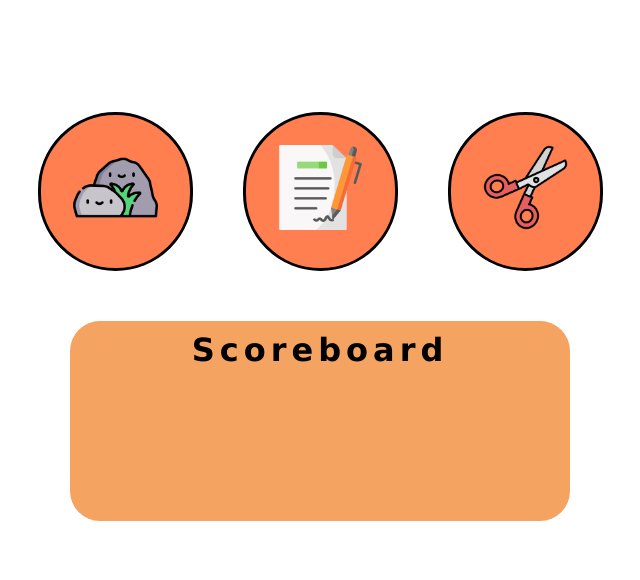
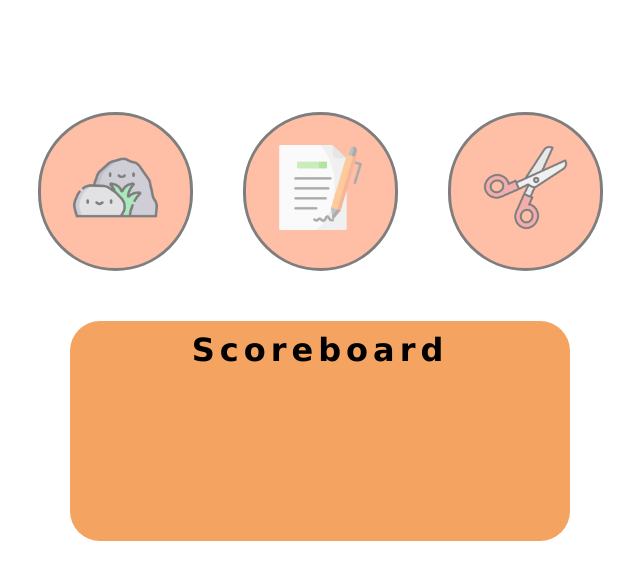
Before and after one commit to elishamutang/rock-paper-scissors, a plain HTML site: page index.html in a window 1280 px wide. Shown: the part 120-700 px from the top of the page, without its empty margins (320-960 px from the left). Drawn offline with Linux system fonts and the light colour scheme.

Commit message:
Added fading buttons effect on selection buttons.

```diff
--- a/styles.css
+++ b/styles.css
@@ -26,7 +26,7 @@ body {
 #scoreboard {
     border-radius: 30px;
     width: 500px;
-    height: 200px;
+    height: 220px;
     margin: auto;
     text-align: center;
     background-color: sandybrown;
@@ -40,6 +40,12 @@ body {
     padding: 30px 32px;
     text-decoration: none;
     font-size: 32px;
+    opacity: 0.5;
+    transition: 0.3s;
+}
+
+.items:hover {
+    opacity: 1;
 }
 
 #scoreboard h2:first-child {
```
